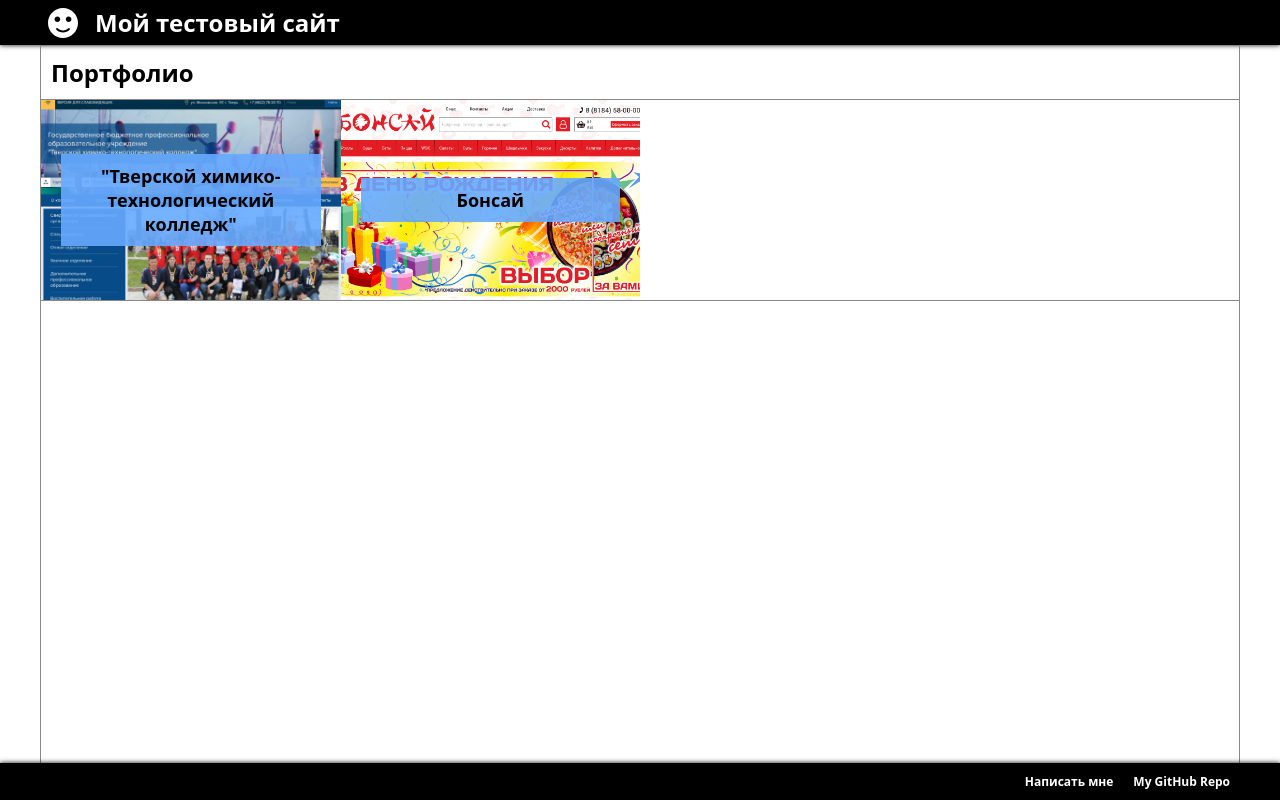
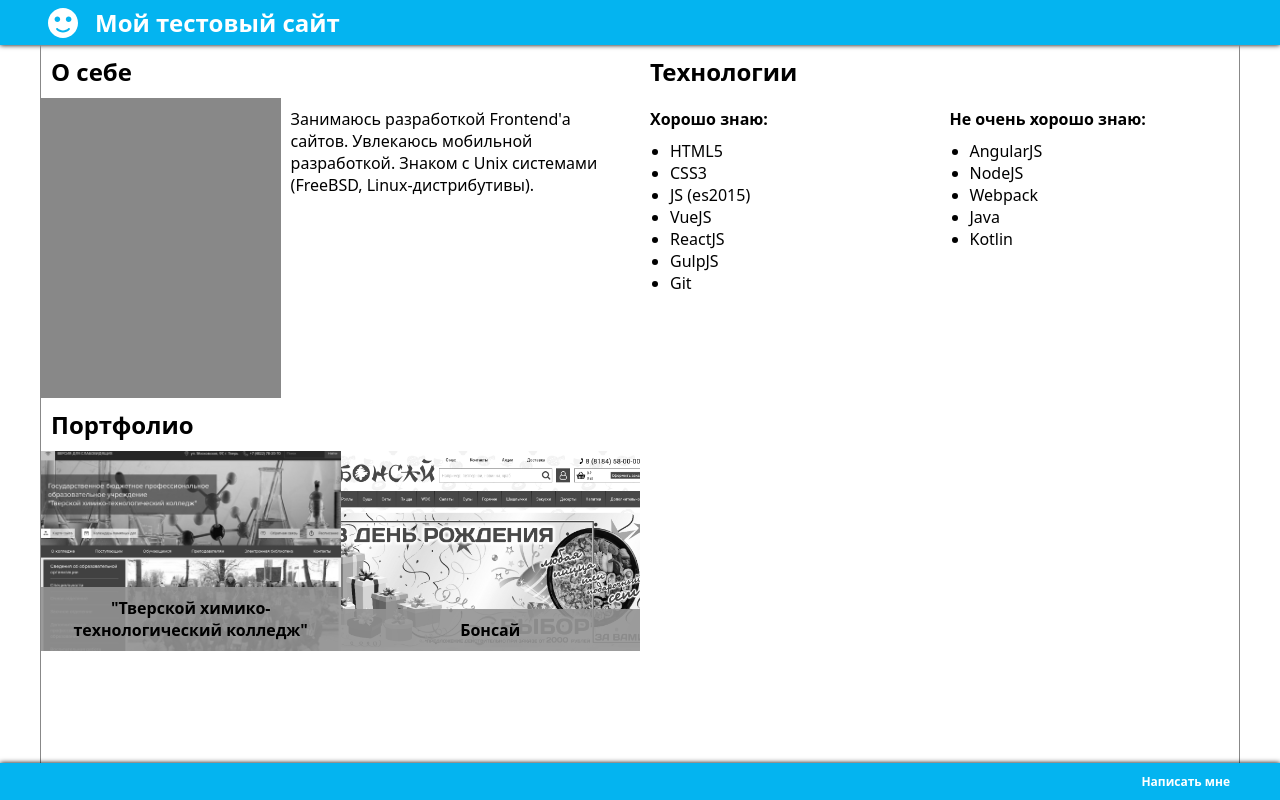
Before and after one commit to Konformist/konformist.github.io, a Vue app: page / in a window 1280 px wide. Built offline with nearby package versions, Linux system fonts and the light colour scheme.

Commit message:
fix and add new module

```diff
--- a/css/style.css
+++ b/css/style.css
@@ -18,7 +18,7 @@ header, footer {
     color: white;
     box-sizing: border-box;
     box-shadow: 0 0 5px 0 #000;
-    background-color: black;
+    background-color: rgb(4, 180, 240);
 }
 
 header .layout-wrapper,
@@ -65,4 +65,4 @@ footer .contacts > a {
     color: white;
 }
 
-footer .contacts > a:hover { background-color: #222; }
+footer .contacts > a:hover { background-color: #000; }
--- a/index.html
+++ b/index.html
@@ -24,9 +24,9 @@
                     <a class="email" href="mailto: konstantin.yakovlev.8888@gmail.com">
                         Написать мне
                     </a>
-                    <a class="github" href="https://github.com/Konformist">
+                    <!--<a class="github" href="https://github.com/Konformist">
                         My GitHub Repo
-                    </a>
+                    </a>-->
                 </div>
             </div>
         </footer>
--- a/src/App.vue
+++ b/src/App.vue
@@ -1,5 +1,13 @@
 <template lang="html">
     <main>
+        <section class="main-wrapper">
+            <h2>О себе</h2>
+            <my-about></my-about>
+        </section>
+        <section class="main-wrapper">
+            <h2>Технологии</h2>
+            <my-tech></my-tech>
+        </section>
         <section class="main-wrapper">
             <h2>Портфолио</h2>
             <my-sites></my-sites>
@@ -9,6 +17,8 @@
 
 <script>
 import mySites from './components/sites.vue';
+import myAbout from './components/about.vue';
+import myTech from './components/tech.vue';
 
 export default {
     data: () => ({
@@ -17,6 +27,8 @@ export default {
     },
     components: {
         'my-sites': mySites,
+        'my-about': myAbout,
+        'my-tech': myTech,
     }
 }
 </script>
@@ -27,16 +39,18 @@ main {
     width: 100%;
     margin: auto;
     flex-grow: 1;
+    display: flex;
+    flex-wrap: wrap;
+    align-content: flex-start;
     overflow-y: auto;
     box-sizing: border-box;
-    border: 1px solid #888;
-    border-top-width: 0;
-    border-bottom-width: 0;
+    border-right: 1px solid #888;
+    border-left: 1px solid #888;
 }
 .main-wrapper {
-    border: 1px solid #888;
-    border-right-width: 0;
-    border-left-width: 0;
+    flex-basis: 50%;
+    flex-grow: 1;
+    box-sizing: border-box;
 
     > h2 {
         width: 100%;
--- /dev/null
+++ b/src/components/about.vue
@@ -0,0 +1,38 @@
+<template lang="html">
+    <div class="about-wrapper">
+        <div class="about-image"></div>
+        <div class="about-description">
+            Занимаюсь разработкой Frontend'а сайтов.
+            Увлекаюсь мобильной разработкой.
+            Знаком с Unix системами (FreeBSD, Linux-дистрибутивы).
+        </div>
+    </div>
+</template>
+
+<script>
+export default {
+}
+</script>
+
+<style lang="scss">
+.about-wrapper {
+    display: flex;
+    flex-wrap: wrap;
+
+    .about-image {
+        height: 300px;
+        flex-basis: 40%;
+        background-color: #888;
+        //background-image: url();
+        background-repeat: no-repeat;
+        background-size: cover;
+        background-position: center;
+    }
+
+    .about-description {
+        padding: 10px;
+        flex-basis: 60%;
+        box-sizing: border-box;
+    }
+}
+</style>
--- a/src/components/sites.vue
+++ b/src/components/sites.vue
@@ -1,8 +1,10 @@
 <template lang="html">
     <div class="sites-wrapper">
-        <a class="site-block" v-for="site in sites" v-bind:href="site.link">
+        <a class="site-block"
+            v-for="site in sites"
+            v-bind:href="site.link"
+            v-bind:style="addImageSrc(site.image)">
             <div class="site-title">{{ site.name }}</div>
-            <div class="site-image" v-bind:style="addImageSrc(site.image)"></div>
         </a>
     </div>
 </template>
@@ -35,50 +37,32 @@ export default {
 .sites-wrapper {
     display: flex;
     flex-wrap: wrap;
-    border-top: 1px solid #888;
 }
 
 .site-block {
     height: 200px;
     flex-basis: 25%;
     display: flex;
-    align-items: center;
-    justify-content: center;
     position: relative;
-    color: black;
     text-decoration: none;
     box-sizing: border-box;
+    transition: .15s;
+    filter: grayscale(1);
+    background-color: #888;
+    background-repeat: no-repeat;
+    background-size: cover;
+    background-position: center;
 
-    &:hover .site-title {
-        max-width: 100%;
-        max-height: 100%;
-        padding: 30px;
-    }
+    &:hover { filter: grayscale(0); }
 
     .site-title {
-        max-width: calc(100% - 40px);
         width: 100%;
-        max-height: calc(100% - 40px);
+        margin-top: auto;
         padding: 10px;
-        z-index: 1;
         font-weight: 600;
-        font-size: 18px;
         text-align: center;
-        transition: .15s;
-        box-sizing: border-box;
-        background-color: rgba(102, 170, 255, .9);
-    }
-
-    .site-image {
-        position: absolute;
-        top: 0;
-        right: 0;
-        bottom: 0;
-        left: 0;
-        background-color: #888;
-        background-repeat: no-repeat;
-        background-size: cover;
-        background-position: center;
+        color: black;
+        background-color: rgba(4, 180, 240, .9);
     }
 }
 </style>
--- /dev/null
+++ b/src/components/tech.vue
@@ -0,0 +1,61 @@
+<template lang="html">
+    <div class="tech-wrapper">
+        <div class="tech">
+            <div class="tech-title">Хорошо знаю:</div>
+            <ul>
+                <li v-for="tech in techesGood">{{ tech }}</li>
+            </ul>
+        </div>
+        <div class="tech">
+            <div class="tech-title">Не очень хорошо знаю:</div>
+            <ul>
+                <li v-for="tech in techesBadly">{{ tech }}</li>
+            </ul>
+        </div>
+    </div>
+</template>
+
+<script>
+export default {
+    data: () => { return {
+        techesGood: [
+            'HTML5',
+            'CSS3',
+            'JS (es2015)',
+            'VueJS',
+            'ReactJS',
+            'GulpJS',
+            'Git',
+        ],
+        techesBadly: [
+            'AngularJS',
+            'NodeJS',
+            'Webpack',
+            'Java',
+            'Kotlin',
+        ],
+    }},
+}
+</script>
+
+<style lang="scss">
+.tech-wrapper {
+    display: flex;
+    flex-wrap: wrap;
+
+    .tech {
+        padding: 10px;
+        flex-basis: 50%;
+        box-sizing: border-box;
+
+        > ul {
+            padding: 0;
+            margin: 10px 0 0 20px;
+        }
+
+        &-title {
+            font-weight: 600;
+        }
+    }
+}
+</style>
```
Also changed, not shown: app.js.
